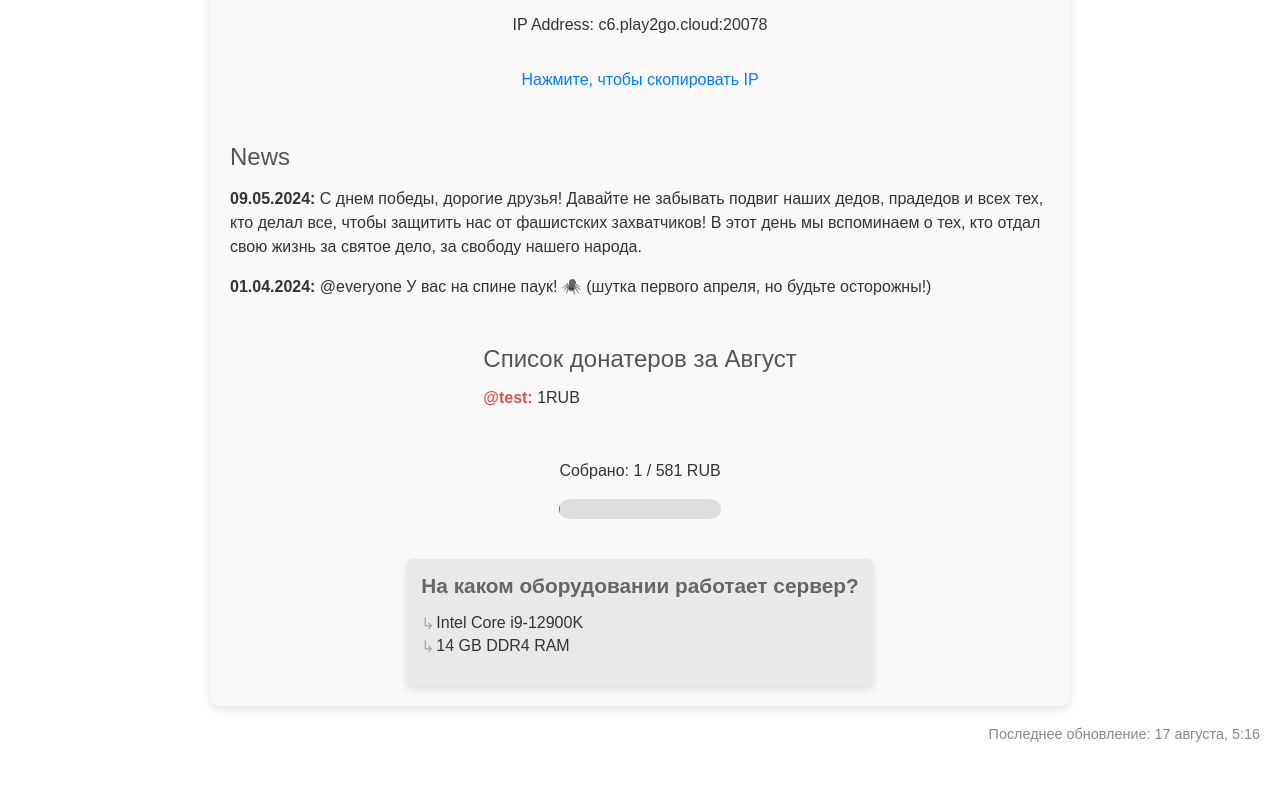
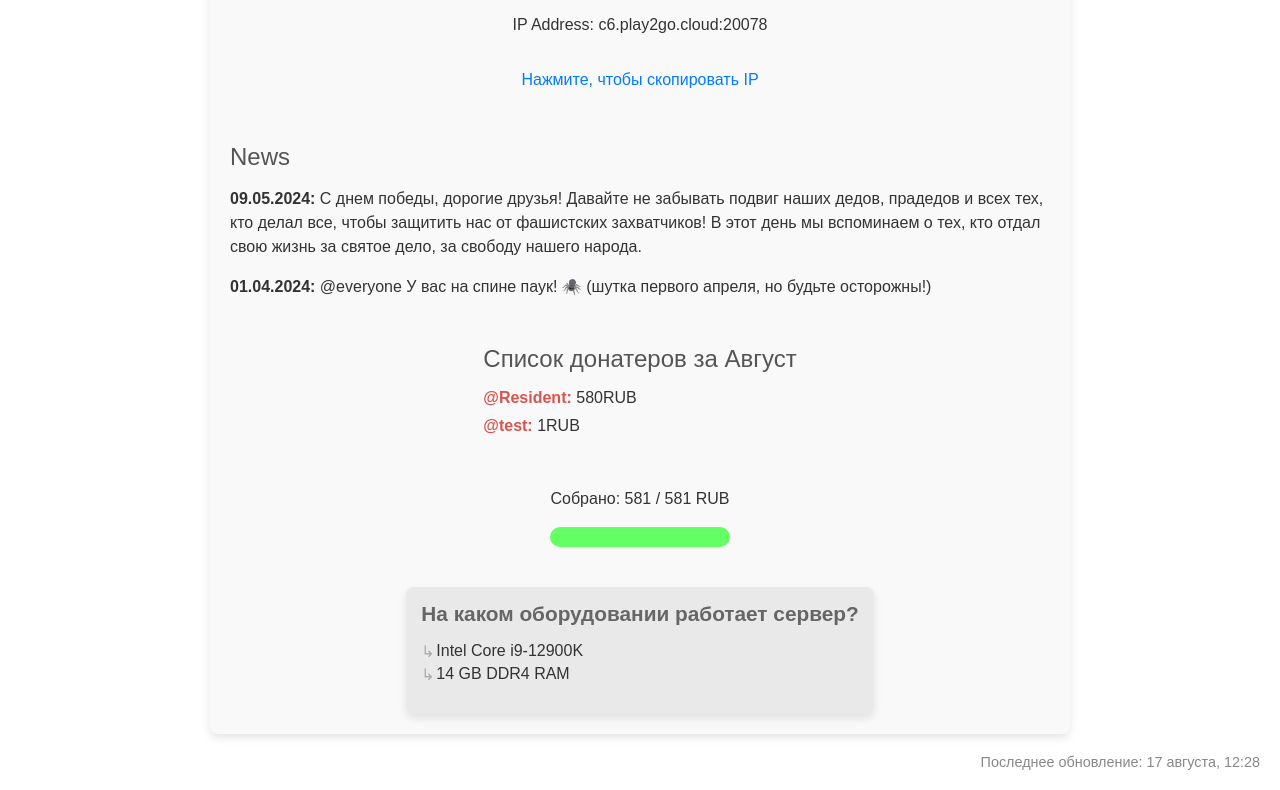
Before and after one commit to DoubleDante/AnarchyForYouPage, a plain HTML site: page index.html in a window 1280 px wide. Shown: the part 129-919 px from the top of the page. Before the commit the page ends 891 px from the top, so only its background shows below. Drawn offline with Linux system fonts and the light colour scheme.

Commit message:
Update index.html

```diff
--- a/index.html
+++ b/index.html
@@ -165,6 +165,7 @@
         <div class="donators">
             <div class="section-title">Список донатеров за Август</div>
             <ul class="donators-list">
+                <li><strong>@Resident:</strong> 580RUB</li>
                 <li><strong>@test:</strong> 1RUB</li>
             </ul>
         </div>
@@ -183,7 +184,7 @@
         </div>
     </div>
     <div class="footer">
-        Последнее обновление: 17 августа, 5:16
+        Последнее обновление: 17 августа, 12:28
     </div>
     <script>
         function copyToClipboard() {
@@ -200,7 +201,7 @@
         }
 
         document.addEventListener("DOMContentLoaded", () => {
-            const collectedFunds = 1;
+            const collectedFunds = 581;
             const totalFunds = 581;
             document.getElementById("collected-funds").innerText = collectedFunds;
             document.getElementById("total-funds").innerText = totalFunds;
```
